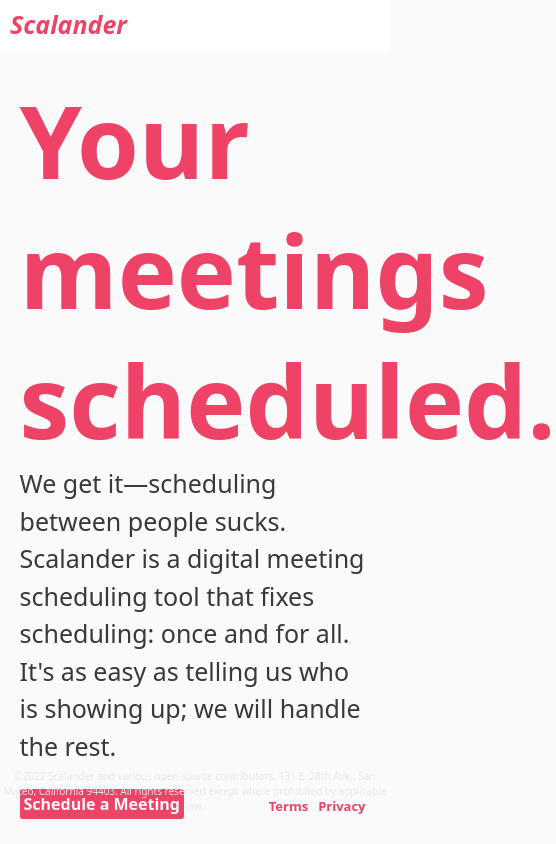
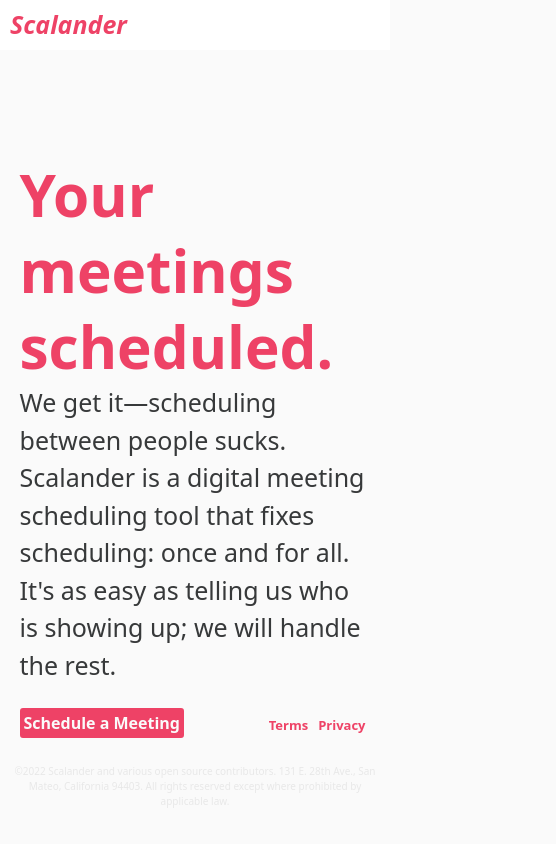
Before and after one commit to scalander/scalander, a SvelteKit app in the folder frontend/: page / in a window 390 px wide. Shown: the whole page, 556 px wide, since content can reach past the window. Built offline with nearby package versions, Linux system fonts and the light colour scheme.

Commit message:
some responsive UI

```diff
--- a/frontend/src/routes/+page.svelte
+++ b/frontend/src/routes/+page.svelte
@@ -52,7 +52,7 @@
     .callout {
         color: var(--accent);
         font-weight: 700;
-        font-size: 100px;
+        font-size: min(100px, 15vw);
         line-height: 1.3;
         mix-blend-mode: darken;
     }
@@ -95,11 +95,12 @@
 
     #copyright {
         position: absolute;
-        bottom: min(30px, 10vh);
+        bottom: min(25px, 5vh);
         color: var(--background-contrast);
         font-size: 10px;
         text-align: center;
         margin: 0 auto;
+        padding: 10px;
         width: 100%;
     }
 
--- a/frontend/src/routes/create/+page.svelte
+++ b/frontend/src/routes/create/+page.svelte
@@ -323,4 +323,8 @@
         font-weight: 600;
     }
 
+    #create-form {
+        padding: 20px;
+    }
+
 </style>
--- a/frontend/src/routes/schedule/[uid]/+page.svelte
+++ b/frontend/src/routes/schedule/[uid]/+page.svelte
@@ -175,6 +175,7 @@
         border-radius: 5px;
         padding: 20px;
     }
+
     .schedule-container-small {
         width: min(80vw, 500px);
         height: min(80vh, 250px);
```
